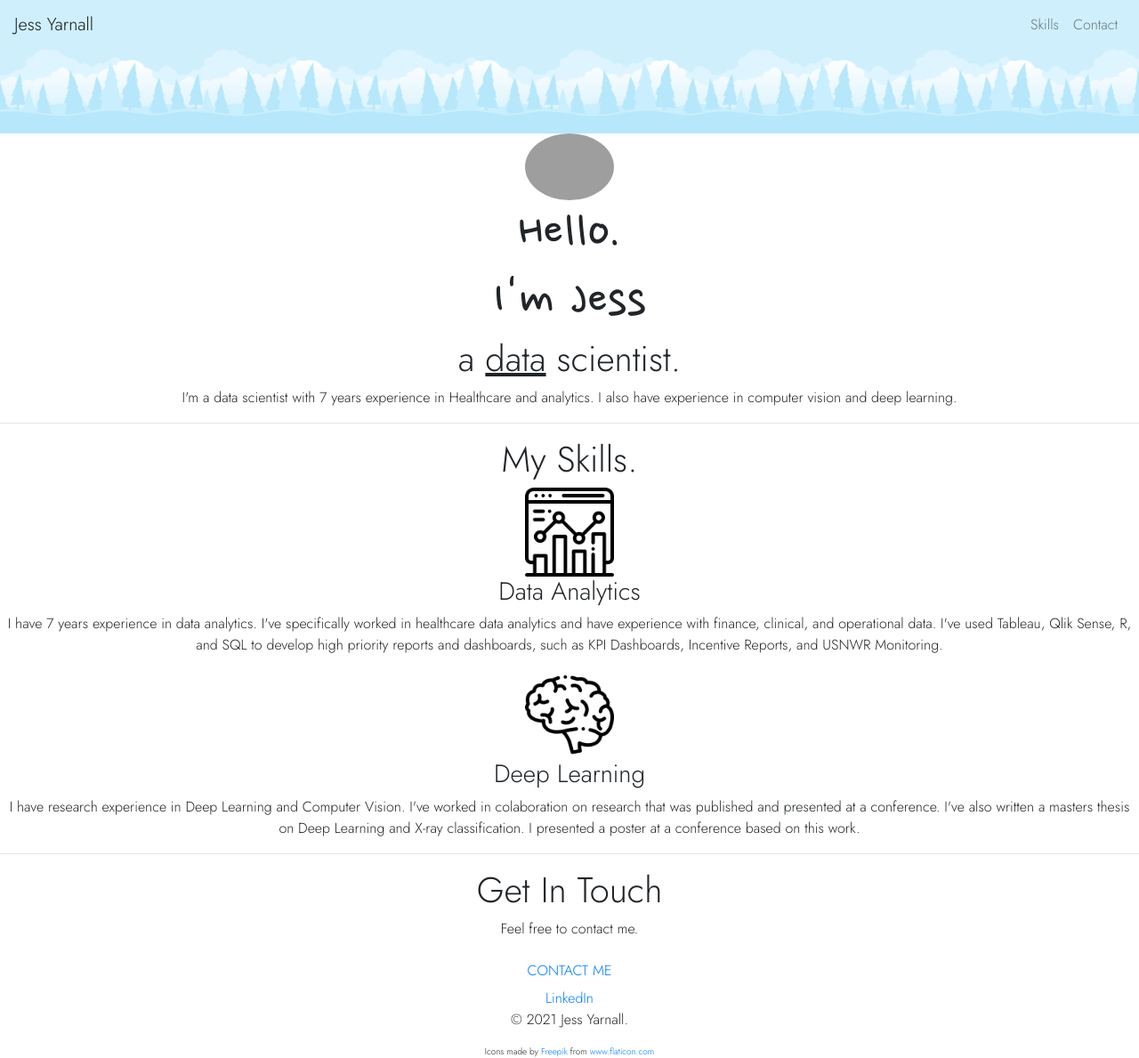
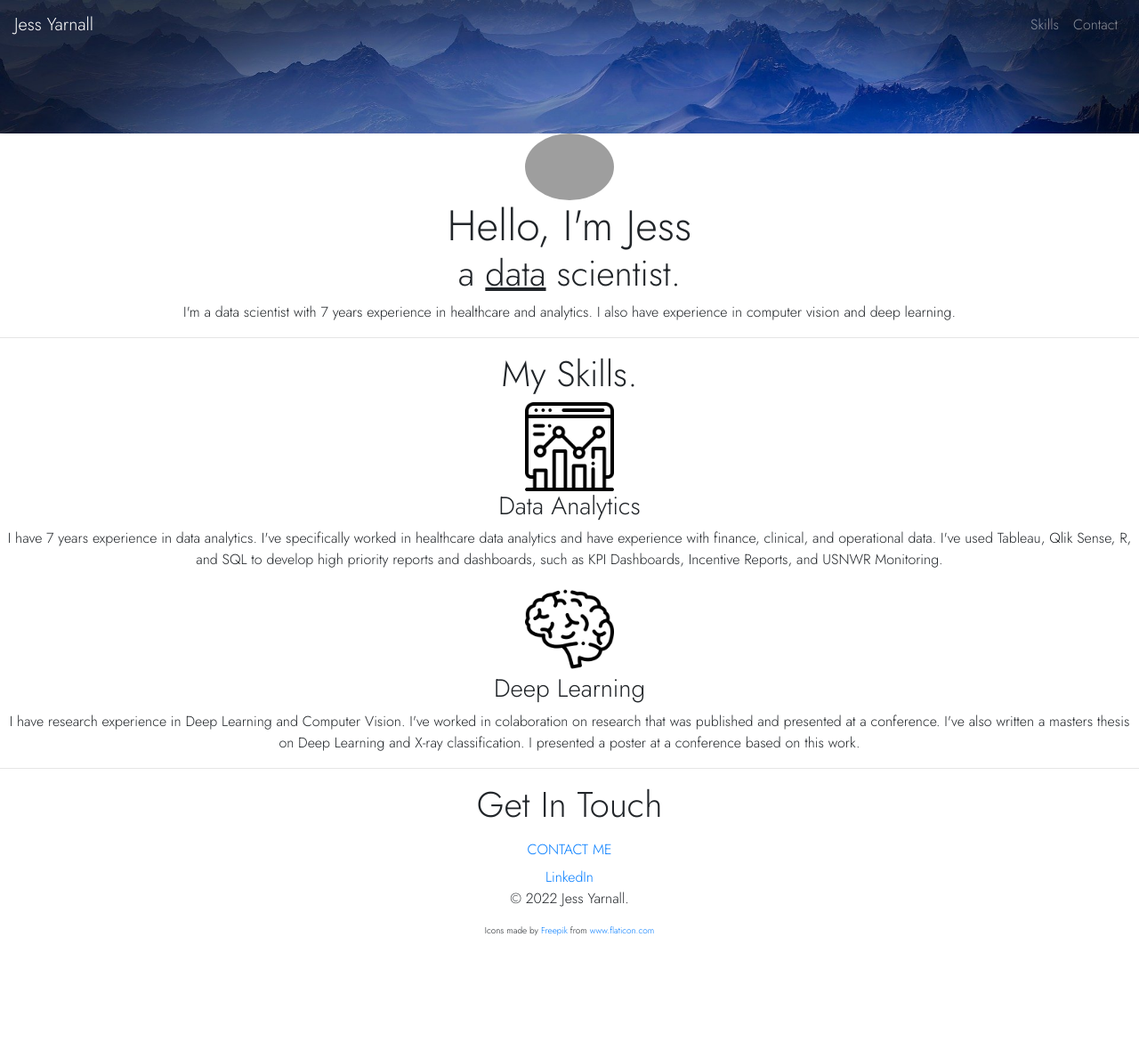
Before and after one commit to jessyarnall/jessyarnall, a plain HTML site: page docs/index.html in a window 1280 px wide. Shown: the whole page at 89% size. After the commit the page ends 1053 px from the top, so only its background shows below. Drawn offline with nearby package versions, Linux system fonts and the light colour scheme; grey boxes are pictures that could not be loaded.

Commit message:
adjust banner

```diff
--- a/docs/CSS/styles.css
+++ b/docs/CSS/styles.css
@@ -6,9 +6,9 @@ body {
 }
 
 h1 {
-  font-size: 4rem;
+  font-size: 3rem;
   margin: 0px auto 0 auto;
-  font-family: 'Nanum Pen Script', cursive;
+  font-family: 'Jost', sans-serif;
 }
 
 h2 {
@@ -17,9 +17,9 @@ h2 {
 }
 
 .top-container {
-  background-image: url("../images/backgroundForest.png");
+  background-image: url("../images/planets.jpg");
   background-repeat: repeat-x;
-  background-size: 200px;
+  background-size: 100%;
   position: relative;
   height: 150px;
 
--- a/docs/index.html
+++ b/docs/index.html
@@ -16,7 +16,7 @@
 
 <body>
   <div class="top-container">
-    <nav class="navbar navbar-expand-lg navbar-light">
+    <nav class="navbar navbar-expand-lg navbar-dark">
 
       <a class="navbar-brand" href="">Jess Yarnall</a>
 
@@ -46,11 +46,10 @@
     <div class="profile">
       <img class='profile-picture' src="images/jyarnall-modified.png" alt="Jess profile">
       <div>
-        <h1>Hello.</h1>
-        <h1>I'm Jess</h1>
+        <h1>Hello, I'm Jess</h1>
         <h2>a <span>data</span> scientist.</h2>
       </div>
-      <p>I'm a data scientist with 7 years experience in Healthcare and analytics. I also have experience in computer vision and deep learning.</p>
+      <p>I'm a data scientist with 7 years experience in healthcare and analytics. I also have experience in computer vision and deep learning.</p>
     </div>
     <hr>
     <div class="skills" id="skills">
@@ -72,7 +71,6 @@
     <div class="contact-me" id="footer">
       <h2>Get In Touch</h2>
       <!-- <h3>Lorem ipsum dolor sit amet, non elit.</h3> -->
-      <p>Feel free to contact me.</p>
       <a class="btn" href="mailto:jesseyarnall@gmail.com">CONTACT ME</a>
     </div>
   </div>
@@ -84,7 +82,7 @@
     <a class="footer-link" href="https://twitter.com/">Twitter</a>
     <a class="footer-link" href="https://www.appbrewery.co/">Website</a>
     -->
-    <p>© 2021 Jess Yarnall.</p>
+    <p>© 2022 Jess Yarnall.</p>
   </div>
   <div class="footer-refs">Icons made by <a href="https://www.freepik.com" title="Freepik">Freepik</a> from <a href="https://www.flaticon.com/" title="Flaticon">www.flaticon.com</a></div>
 </body>
```
Also changed, not shown: docs/images/planets.jpg (added).
